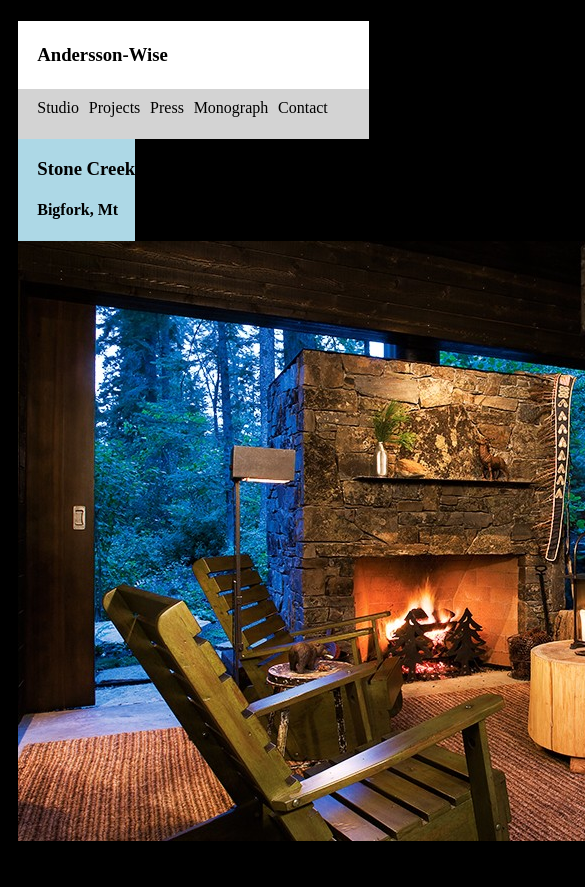
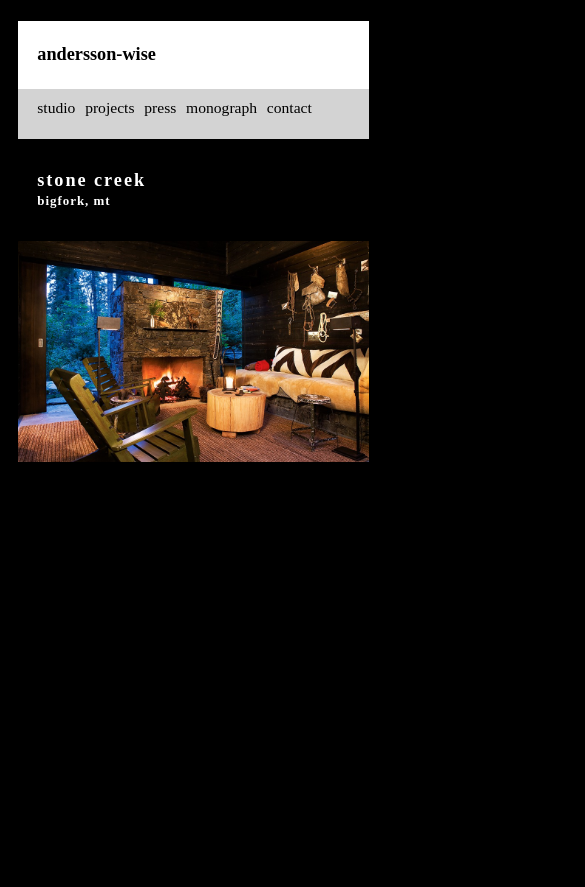
Before and after one commit to cafrinko/Responsive-Design-Code-Review, a plain HTML site: page index.html in a window 390 px wide. Shown: the top 887 px of the page, 585 px wide, since content can reach past the window. After the commit the page ends 844 px from the top, so only its background shows below. Drawn offline with Linux system fonts and the light colour scheme.

Commit message:
makes location and image sections, as well as sets text to be web responsive

```diff
--- a/css/styles.css
+++ b/css/styles.css
@@ -5,7 +5,8 @@
 
 body {
   background: black;
-  text-transform: capitalize;
+  /*text-transform: capitalize;*/
+  font-size: 4vw;
 }
 
 .cf:after {
@@ -19,6 +20,14 @@ body {
   width: 100%;
   /*font-family: serif;*/
   margin: 2.5vh 2.5vw 2.5vh 2.5vw;
+}
+
+.hero {
+  width: 90vw;
+}
+
+.hero img {
+  width: 100%;
 }
 
 @media only screen and (max-width: 600px) {
@@ -62,7 +71,7 @@ body {
   }
 
   .location {
-    background: lightblue;
+    /*background: lightblue;*/
     width: 100%;
     height: 12vh;
     padding-left: 5vw;
@@ -70,4 +79,19 @@ body {
     vertical-align: middle;
   }
 
+  .location h3, .location h5 {
+    padding: 0;
+    margin: 0;
+    color: white;
+  }
+
+  .location h3 {
+    padding-bottom: 0.5vw;
+    letter-spacing: 0.5vw;
+  }
+
+  .location h5 {
+    letter-spacing: 0.25vw;
+  }
+
 }
--- a/index.html
+++ b/index.html
@@ -8,19 +8,19 @@
   <body>
     <div class="container cf">
       <div class="nav cf">
-        <h3>Andersson-Wise</h3>
+        <h3>andersson-wise</h3>
         <ul>
-          <li>Studio</li>
-          <li>Projects</li>
-          <li>Press</li>
-          <li>Monograph</li>
-          <li>Contact</li>
+          <li>studio</li>
+          <li>projects</li>
+          <li>press</li>
+          <li>monograph</li>
+          <li>contact</li>
         </ul>
       </div>
 
       <div class="location cf">
         <h3>stone creek</h3>
-        <h4>bigfork, mt</h4>
+        <h5>bigfork, mt</h5>
       </div>
 
       <div class="hero cf">
```
